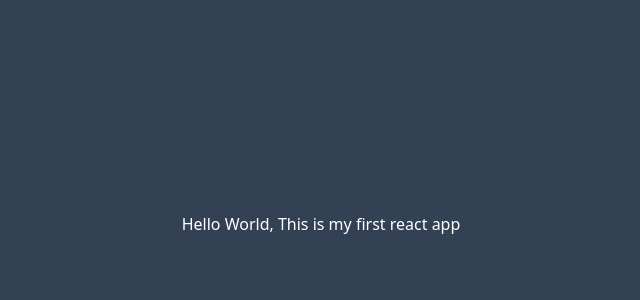
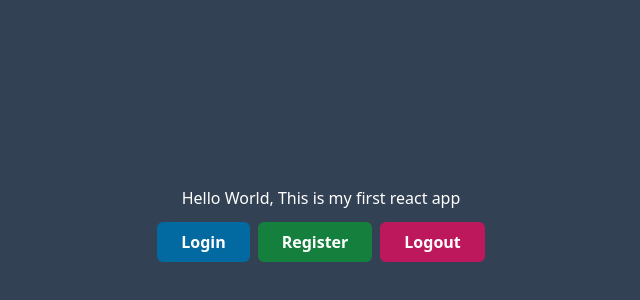
Before and after one commit to ciptacoding/REACT, a React (Vite) app: page / in a window 1280 px wide. Shown: the part 176-476 px from the top of the page, without its empty margins (319-959 px from the left). Built offline with nearby package versions, Linux system fonts and the light colour scheme.

Commit message:
Feat: learn about component and props

```diff
--- a/src/App.jsx
+++ b/src/App.jsx
@@ -1,9 +1,27 @@
+// Component Button
+const Button = (props) => {
+   // destructuring obj, dan set default value pada setiap property.
+   const { children = "....", variant = "bg-black" } = props;
+   return (
+      <button className={`px-6 h-10 font-semibold rounded-md ${variant}`}>
+         {children}
+      </button>
+   );
+};
+
 function App() {
    return (
       <>
-         <h1 className="flex justify-center bg-slate-700 min-h-screen items-center text-white">
-            Hello World, This is my first react app
-         </h1>
+         <div className="flex flex-col gap-y-3 justify-center bg-slate-700 min-h-screen items-center">
+            <h1 className="text-white">
+               Hello World, This is my first react app
+            </h1>
+            <div className="flex gap-x-2">
+               <Button variant="bg-sky-700 text-white">Login</Button>
+               <Button variant="bg-green-700 text-white">Register</Button>
+               <Button variant="bg-pink-700 text-white">Logout</Button>
+            </div>
+         </div>
       </>
    );
 }
```
Also changed, not shown: .eslintrc.cjs (deleted).
